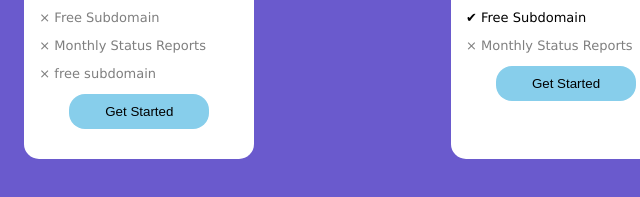
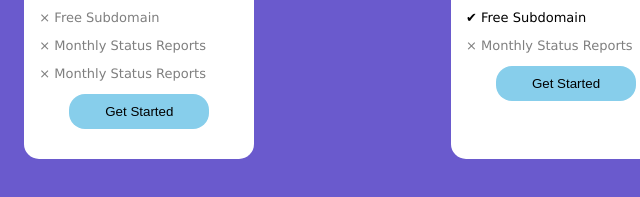
Before and after one commit to ameen01/test, a plain HTML site: page index.html in a window 1280 px wide. Shown: the part 553-750 px from the top of the page, 74-714 px from the left. Drawn offline with Linux system fonts and the light colour scheme.

Commit message:
Update index.html
fix last line

```diff
--- a/index.html
+++ b/index.html
@@ -21,7 +21,7 @@
             <p class="unmarkd">&#xd7; Dedicated Phone Support</p>
             <p class="unmarkd">&#xd7; Free Subdomain</p>
             <p class="unmarkd">&#xd7; Monthly Status Reports</p>
-            <p class="unmarkd">&#xd7; free subdomain</p>
+            <p class="unmarkd">&#xd7; Monthly Status Reports</p>
             <button class="buy_btn">Get Started</button>
         </div>
 
```
